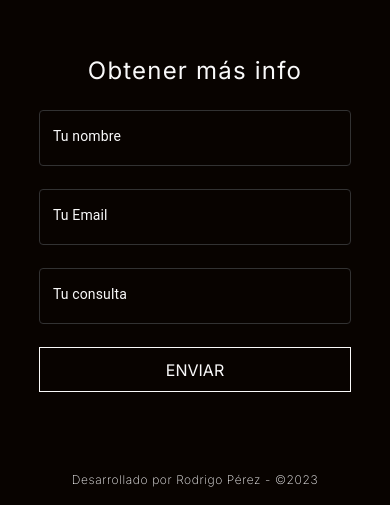
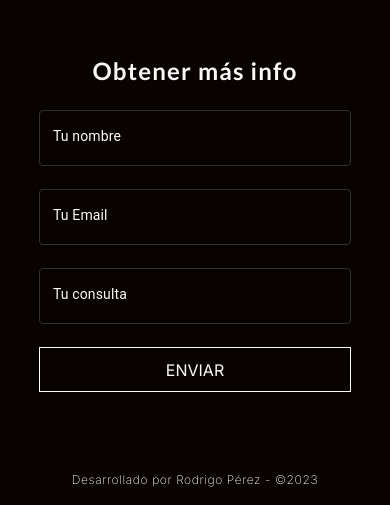
Before and after one commit to rodrigo0109/clases_canto, a Next.js app: page / in a window 390 px wide. Shown: the part 3639-4144 px from the top of the page. Built offline with nearby package versions, Linux system fonts and the light colour scheme; a web font is replaced by a local one.

Commit message:
title contact

```diff
--- a/src/components/general/Contact.jsx
+++ b/src/components/general/Contact.jsx
@@ -1,7 +1,7 @@
 import React, { useState } from 'react'
 import { styled } from '@mui/material/styles'
 import { TextField } from '@mui/material'
-import { DM_Serif_Display } from 'next/font/google';
+import { DM_Serif_Display, Lato } from 'next/font/google';
 import DyMap from '../DynamicComps/DynamicMap';
 import Link from 'next/link';
 
@@ -39,6 +39,12 @@ const serif = DM_Serif_Display({
   subsets: ['latin'],
 })
 
+const lato = Lato({
+  weight: ['700'],
+  style: ['normal', 'italic'],
+  subsets: ['latin'],
+})
+
 const Contact = () => {
 
   const [data, setData] = useState({
@@ -69,7 +75,7 @@ const Contact = () => {
     <div className='relative w-full xs:h-[900px] xl:h-[700px] bg-stamm-black flex xs:flex-col-reverse xl:flex-row items-center'>
       <div className='xs:w-[80%] xl:w-[50%] h-full'>
         <div className='xs:w-full xl:w-[60%] xs:h-[80%] xl:h-full m-auto flex flex-col justify-evenly text-center'  data-aos="fade-in" data-aos-duration="2000">
-          <h3 className={`xs:text-2xl 2xl:text-4xl text-main-white tracking-wider`}>Obtener más info</h3>
+          <h3 className={`xs:text-2xl 2xl:text-4xl xl:mt-10 text-main-white tracking-wider ${lato.className}`}>Obtener más info</h3>
           <form className='xs:w-full flex flex-col justify-evenly xs:h-full xl:h-[70%]' action='https://getform.io/f/5ebe45c0-9173-4c41-85d6-8721825887fd' method='POST' onSubmit={handleSubmit}>
             <CssTextField
                 label="Tu nombre"
```
